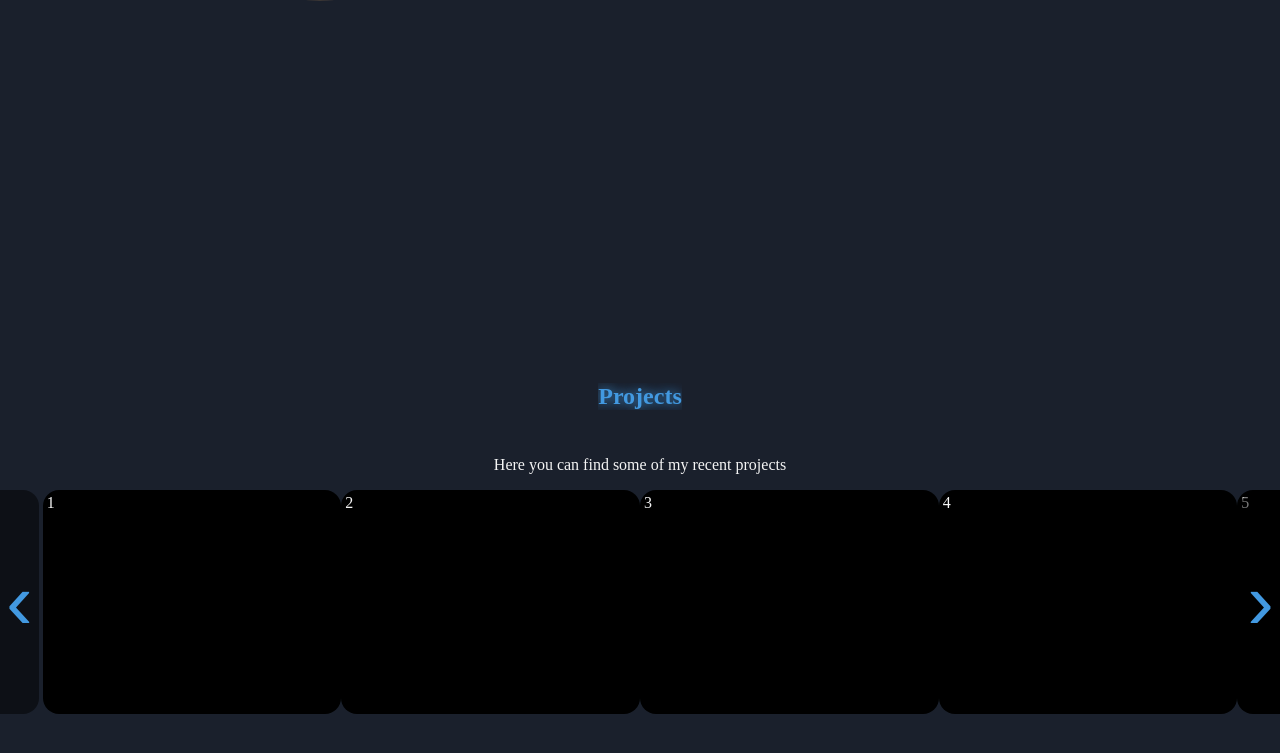
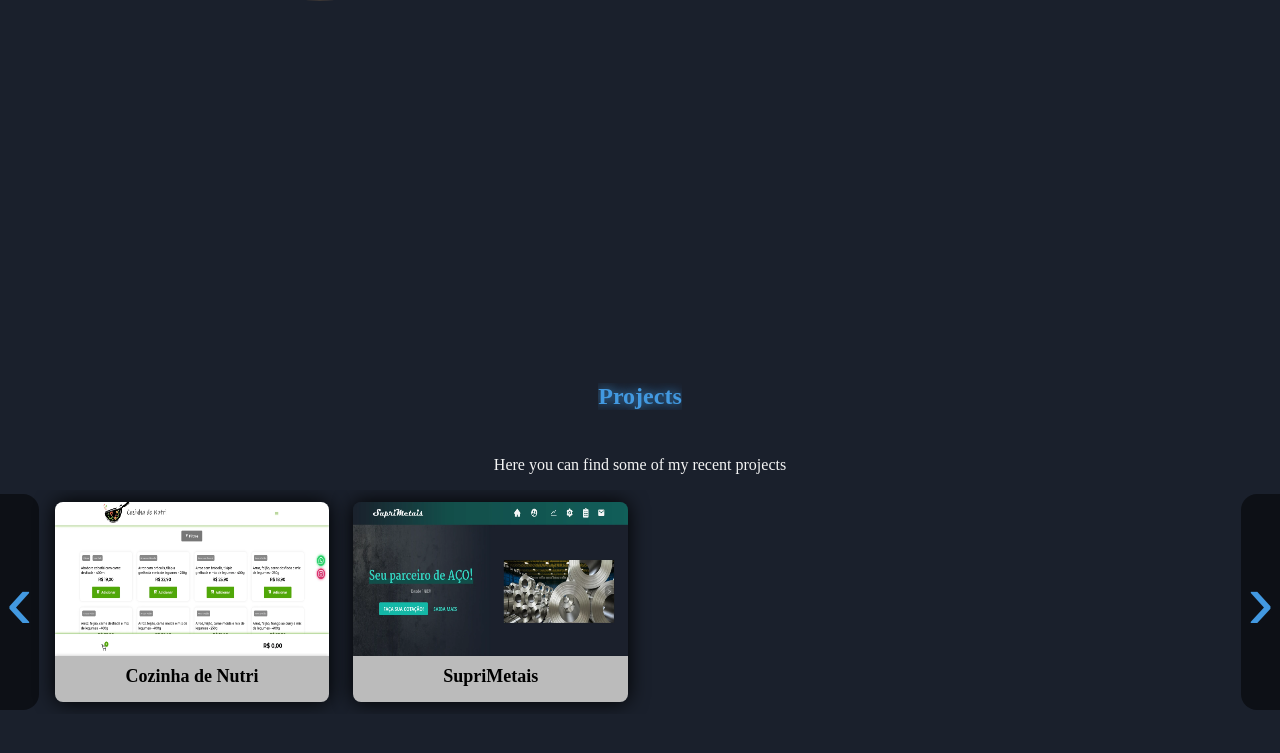
Before and after one commit to brunozampieri1985/bzdev-v3, a Next.js app: page / in a window 1280 px wide. Shown: the part 581-1334 px from the top of the page. Built offline with nearby package versions, Linux system fonts and the light colour scheme; a web font is replaced by a local one.

Commit message:
Proejct card + changes

```diff
--- /dev/null
+++ b/src/components/ProjectCard/ProjectCard.module.css
@@ -0,0 +1,51 @@
+.projectCard {
+  overflow: hidden;
+  display: flex;
+  flex-direction: column;
+  width: 100%;
+  height: 100%;
+  border-radius: 0.5rem;
+  perspective: 1000px;
+  box-shadow: var(--shadow)
+}
+.inner {
+  position: relative;
+  width: 100%;
+  height: 100%;
+  text-align: center;
+  transition: transform 0.8s;
+  transform-style: preserve-3d;
+}
+
+
+.projectCard:hover .inner {
+  transform: rotateY(180deg);
+}
+/* Position the front and back side */
+.front,
+.back {
+  position: absolute;
+  width: 100%;
+  height: 100%;
+  -webkit-backface-visibility: hidden; /* Safari */
+  backface-visibility: hidden;
+}
+
+/* Style the front side (fallback if image is missing) */
+.front {
+  background-color: #bbb;
+  color: black;
+}
+
+/* Style the back side */
+.back {
+  background-color: dodgerblue;
+  color: white;
+  transform: rotateY(180deg);
+}
+.title {
+  font-size: 18px;
+  font-weight: bold;
+  text-align: center;
+  margin: 10px auto;
+}
--- /dev/null
+++ b/src/components/ProjectCard/ProjectCard.tsx
@@ -0,0 +1,39 @@
+import Image from 'next/image'
+import styles from './ProjectCard.module.css'
+import { useTheme } from '@contexts/ThemeProvider'
+import { useLanguage } from '@contexts/LanguageProvider'
+import Project from '@interfaces/Project'
+import React from 'react'
+
+const ProjectCard: React.FC<Project> = ({ title, description, image, url }) => {
+  const { thm } = useTheme()
+  const { language } = useLanguage()
+
+  return (
+    <div
+      className={styles.projectCard}
+      style={{
+        '--shadow': thm.shadow,
+      } as React.CSSProperties}>
+      <div className={styles.inner}>
+        <div className={styles.front}>
+          <div className={styles.image}>
+            <Image
+              src={image}
+              alt={title}
+              width={200}
+              height={200 / 1.77}
+              layout={'responsive'}
+            />
+          </div>
+          <div className={styles.title}>{title}</div>
+        </div>
+        <div className={styles.back}>
+        <div className={styles.description}>{description[language]}</div>
+        </div>
+      </div>
+    </div>
+  )
+}
+
+export default ProjectCard
--- /dev/null
+++ b/src/components/ProjectCard/index.ts
@@ -0,0 +1 @@
+export { default } from './ProjectCard'
--- a/src/components/Projects/Projects.data.ts
+++ b/src/components/Projects/Projects.data.ts
@@ -1,26 +1,18 @@
-type ProjectType = {
-  title: string
-  description: {
-    en: string
-    pt: string
-  }
-  image: string
-  url: string
-}
+import Project from "@interfaces/Project"
 
-const projects: ProjectType[] = [
+const projects: Project[] = [
   {
     title: 'Cozinha de Nutri',
-    image: '',
+    image: '/cozinhadenutri.webp',
     description: {
-      en: 'A web application that allows you to order food online.',
-      pt: 'Uma aplicação web que permite você fazer pedidos de marmitas fit online.',
+      en: 'A web application that allows to order food online.',
+      pt: 'Uma aplicação web que permite fazer pedidos de marmitas fit online.',
     },
     url: 'https://www.cozinhadenutri.com.br',
   },
   {
     title: 'SupriMetais',
-    image: '',
+    image: '/suprimetais.webp',
     description: {
       en: 'An institutional web site for a metals retailer',
       pt: 'Website institucional para um revendedor de metais',
--- a/src/components/Projects/Projects.tsx
+++ b/src/components/Projects/Projects.tsx
@@ -4,7 +4,8 @@ import { useLanguage } from '@contexts/LanguageProvider'
 import { useInView } from 'react-intersection-observer'
 import data from './Projects.data'
 import SectionTitle from '@components/SectionTitle'
-import Slider from '@components/Slider/Slider'
+import Slider from '@components/Slider'
+import ProjectCard from '@components/ProjectCard'
 
 const Projects: React.FC = () => {
   const { language } = useLanguage()
@@ -17,7 +18,7 @@ const Projects: React.FC = () => {
         {inView && <SectionTitle title={data.title[language]} />}
       </div>
       <p>{data.description[language]}</p>
-      <Slider />
+      <Slider data={data.projects} element={ProjectCard} />
     </section>
   )
 }
--- a/src/components/Slider/Slider.module.css
+++ b/src/components/Slider/Slider.module.css
@@ -16,10 +16,8 @@
 .slider > div {
   flex: 0 0 calc(100% / var(--items-per-screen));
   max-width: calc(100% / var(--items-per-screen));
-  padding: 0.25rem;
+  padding: 12px;
   aspect-ratio: 16 / 12;
-  border-radius: 1rem;
-  background-color: black;
 }
 
 .handle {
@@ -29,7 +27,7 @@
   flex-shrink: 0;
   background-color: rgba(255, 255, 255, 0.25);
   z-index: 10;
-  margin: var(--img-gap) 0;
+  margin: 0.25rem 0;
   width: var(--handle-size);
   cursor: pointer;
   font-size: 5rem;
@@ -50,17 +48,3 @@
   border-top-right-radius: 0;
   border-bottom-right-radius: 0;
 }
-
-.handle:hover,
-.handle:focus {
-  background-color: rgba(255, 255, 255, 0.5);
-}
-
-.text {
-  transition: transform 150ms ease-in-out;
-}
-
-.handle:hover .text,
-.handle:focus .text {
-  transform: scale(1.2);
-}
--- a/src/components/Slider/Slider.tsx
+++ b/src/components/Slider/Slider.tsx
@@ -1,9 +1,14 @@
 import { useTheme } from '@contexts/ThemeProvider'
 import useScreenSize from '@hooks/useScreenSize'
-import React, { useEffect, useState } from 'react'
+import React, { createElement, useEffect, useState } from 'react'
 import styles from './Slider.module.css'
 
-const Slider: React.FC = () => {
+type SliderProps = {
+  element: React.ElementType
+  data: any[]
+}
+
+const Slider: React.FC<SliderProps> = ({ element, data }) => {
   const [sliderIndex, setSliderIndex] = useState(0)
   const [slidesPerScreen, setSlidesPerScreen] = useState(1)
   const { width: deviceWidth } = useScreenSize()
@@ -43,7 +48,7 @@ const Slider: React.FC = () => {
         className={`${styles.handle} ${styles.leftHandle}`}
         style={handlesStyles as React.CSSProperties}
         onClick={() => handleLeftClick()}>
-        <div className={styles.handleText}>&#8249;</div>
+        &#8249;
       </button>
       <div
         className={styles.slider}
@@ -53,20 +58,15 @@ const Slider: React.FC = () => {
             '--items-per-screen': slidesPerScreen,
           } as React.CSSProperties
         }>
-        <div className={styles.sliderImg}>1</div>
-        <div className={styles.sliderImg}>2</div>
-        <div className={styles.sliderImg}>3</div>
-        <div className={styles.sliderImg}>4</div>
-        <div className={styles.sliderImg}>5</div>
-        <div className={styles.sliderImg}>6</div>
-        <div className={styles.sliderImg}>7</div>
-        <div className={styles.sliderImg}>8</div>
+        {data.map((item, index) => (
+          <div key={index}>{createElement(element, { ...item })}</div>
+        ))}
       </div>
       <button
         className={`${styles.handle} ${styles.rightHandle}`}
         style={handlesStyles as React.CSSProperties}
         onClick={() => handleRightClick()}>
-        <div className={styles.handleText}>&#8250;</div>
+        &#8250;
       </button>
     </div>
   )
--- a/src/components/Slider/index.ts
+++ b/src/components/Slider/index.ts
@@ -0,0 +1 @@
+export { default}  from './Slider'
--- /dev/null
+++ b/src/interfaces/Project.ts
@@ -0,0 +1,9 @@
+export default interface Project {
+    title: string
+    description: {
+      en: string
+      pt: string
+    }
+    image: string
+    url: string
+  }
--- a/tsconfig.json
+++ b/tsconfig.json
@@ -19,6 +19,7 @@
       "@components/*": ["src/components/*"],
       "@contexts/*": ["src/contexts/*"],
       "@hooks/*": ["src/hooks/*"],
+      "@interfaces/*": ["src/interfaces/*"],
     }
   },
   "include": ["next-env.d.ts", "**/*.ts", "**/*.tsx"],
```
Also changed, not shown: public/cozinhadenutri.webp (added), public/suprimetais.webp (added).
